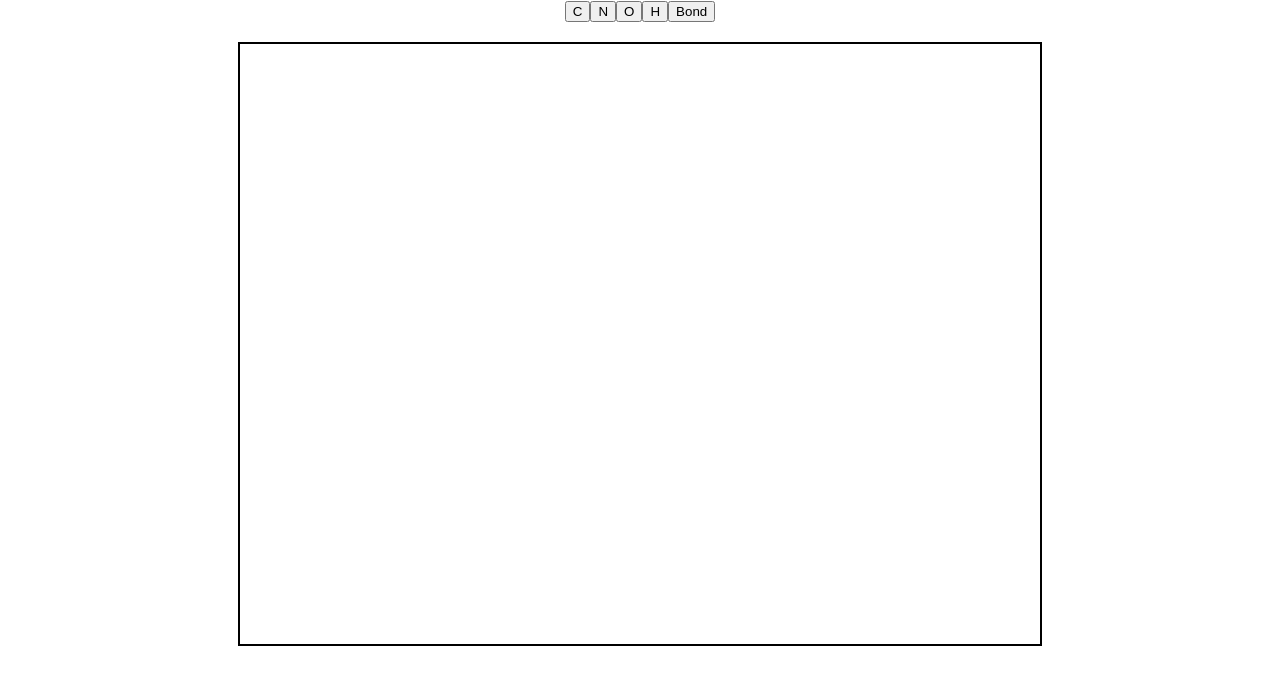
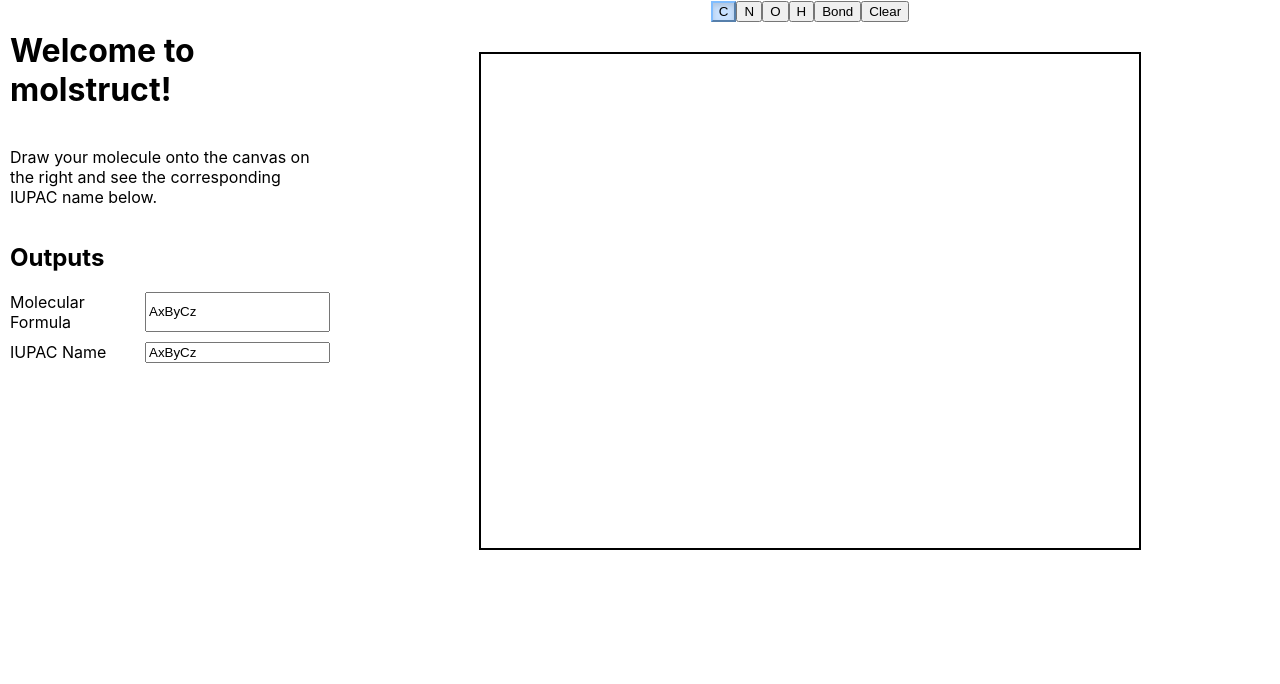
Before and after one commit to dn285/molstruct, a React (Create React App) app in the folder molstruct/: page / in a window 1280 px wide. Shown: the top 684 px of the page. Built offline with nearby package versions, Linux system fonts and the light colour scheme.

Commit message:
Add sidebar on left

```diff
--- a/molstruct/src/App.css
+++ b/molstruct/src/App.css
@@ -38,15 +38,51 @@
     }
 }
 
+.top-container {
+    display: flex;
+}
+
+.sidebar {
+    display: flex;
+    flex-direction: column;
+    width: 25%;
+    padding: 10px;
+    text-align: left;
+}
+
+.output-names label,
+.output-names input {
+    display: inline-block;
+    margin-bottom: 10px;
+}
+
+.name-group {
+    display: grid;
+    grid-template-columns: 1fr 1fr;
+    grid-gap: 5px;
+}
+
+.canvas-container {
+    display: flex;
+    flex-grow: 1;
+    flex-direction: column;
+    align-items: center;
+}
 
 .toolbar {
     margin-bottom: 20px;
 }
 
+.toolbar button.selected {
+    background-color: #c8e1ff;
+    border-color: #80bdff;
+    box-shadow: inset 0 3px 5px rgba(0, 0, 0, 0.125);
+}
+
 .drawing-area {
-    width: 800px;
-    height: 600px;
-    margin: 0 auto;
+    width: 70%;
+    height: 90%;
+    margin: 10px;
     border: 2px solid black;
     position: relative;
 }
--- a/molstruct/src/App.js
+++ b/molstruct/src/App.js
@@ -8,6 +8,11 @@ function App() {
     const [selectedAtoms, setSelectedAtoms] = useState([]);
     const canvasRef = useRef(null);
     const atomRadius = 8;
+
+    const clearCanvas = () => {
+        setAtoms([]);
+        setBonds([]);
+    };
 
     useEffect(() => {
         const canvas = canvasRef.current;
@@ -99,14 +104,35 @@ function App() {
 
     return (
         <div className="App">
-            <div className="toolbar">
-                <button onClick={() => setSelectedTool('C')}>C</button>
-                <button onClick={() => setSelectedTool('N')}>N</button>
-                <button onClick={() => setSelectedTool('O')}>O</button>
-                <button onClick={() => setSelectedTool('H')}>H</button>
-                <button onClick={() => setSelectedTool('bond')}>Bond</button>
+            <div className="top-container">
+                <div className="sidebar">
+                    <h1>Welcome to molstruct!</h1>
+                    <p>Draw your molecule onto the canvas on the right and see the corresponding IUPAC name below.</p>
+                    <div className="output-names">
+                        <h2>Outputs</h2>
+                        <div className="name-group">
+                            <label>Molecular Formula</label>
+                            <input type="text" readOnly value="AxByCz" />
+                        </div>
+                        <div className="name-group">
+                            <label>IUPAC Name</label>
+                            <input type="text" readOnly value="AxByCz" />
+                        </div>
+
+                    </div>
+                </div>
+                <div className="canvas-container">
+                    <div className="toolbar">
+                        <button className={selectedTool === 'C' ? 'selected' : ''} onClick={() => setSelectedTool('C')}>C</button>
+                        <button className={selectedTool === 'N' ? 'selected' : ''} onClick={() => setSelectedTool('N')}>N</button>
+                        <button className={selectedTool === 'O' ? 'selected' : ''} onClick={() => setSelectedTool('O')}>O</button>
+                        <button className={selectedTool === 'H' ? 'selected' : ''} onClick={() => setSelectedTool('H')}>H</button>
+                        <button className={selectedTool === 'bond' ? 'selected' : ''} onClick={() => setSelectedTool('bond')}>Bond</button>
+                        <button onClick={clearCanvas}>Clear</button>
+                    </div>
+                    <canvas ref={canvasRef} width="800" height="600" onClick={handleCanvasClick} className="drawing-area" />
+                </div>
             </div>
-            <canvas ref={canvasRef} width="800" height="600" onClick={handleCanvasClick} className="drawing-area" />
         </div>
     );
 }
```
